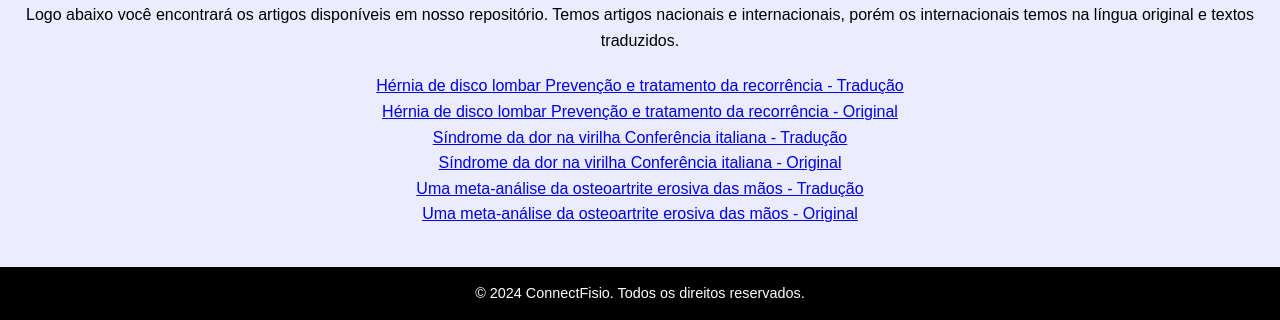
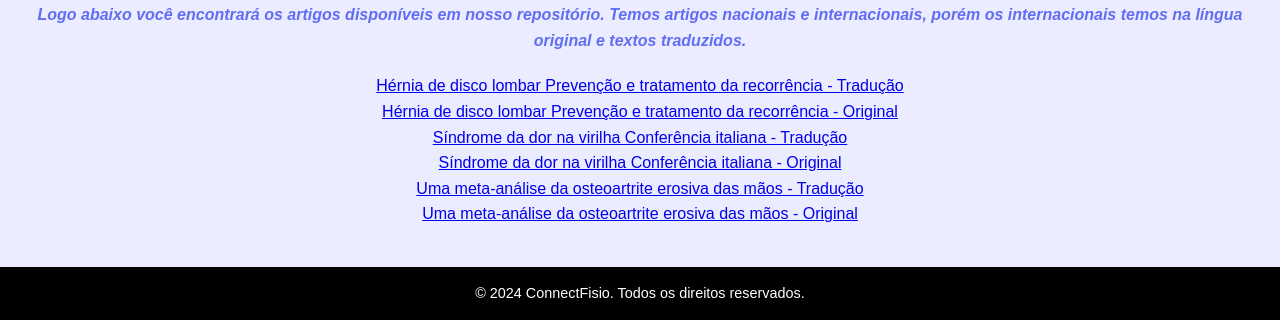
Before and after one commit to diihfreitas/connecthealth, a plain HTML site: page repositorio.html in a window 1280 px wide. Shown: the part 548-868 px from the top of the page. Drawn offline with Linux system fonts and the light colour scheme.

Commit message:
modcolorrepositorio

```diff
--- a/css/repositorio.css
+++ b/css/repositorio.css
@@ -11,7 +11,9 @@
 }
 
 .repositorio-texto p {
-    color: #000;
+    color: #616DF2;
+    font-style: italic;
+    font-weight: bold;
     font-size: 1em;
     padding-bottom: 20px;
 }
```
